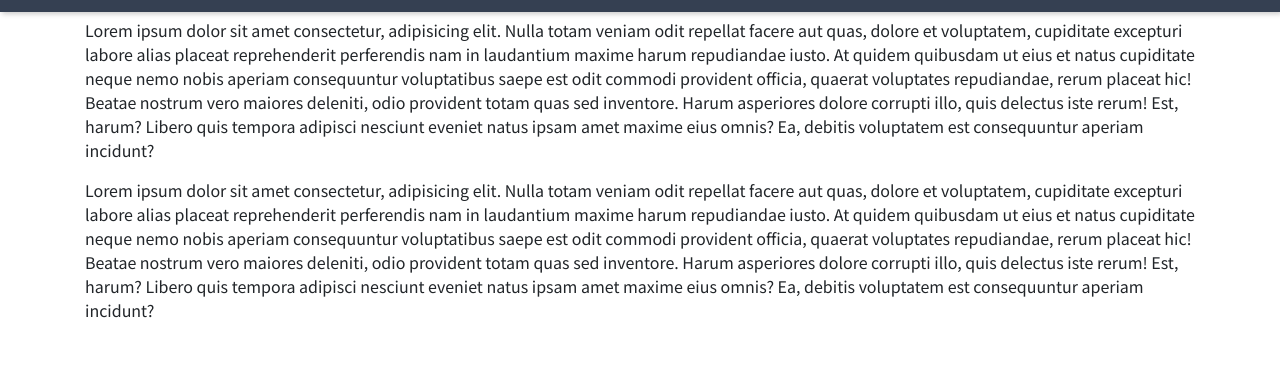
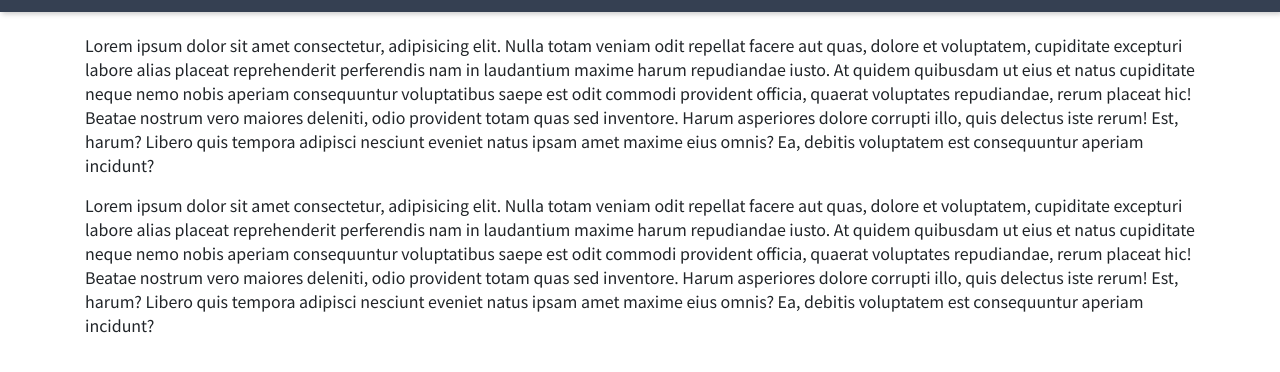
Before and after one commit to 120061203/website0730, a plain HTML site: page index.html in a window 1280 px wide. Shown: the part 88-460 px from the top of the page. Drawn offline with nearby package versions, Linux system fonts and the light colour scheme.

Commit message:
Update style.css

```diff
--- a/css/style.css
+++ b/css/style.css
@@ -3,7 +3,9 @@
     font-family: 'Noto Sans TC';
 }
 
-
+body{
+    padding-top: 120px;
+}
 .header{
     width:100%;
     height: 100px;
@@ -85,5 +87,5 @@
 .container{
 
     position: relative;
-    top:105px;
+    /* top:105px; */
 }
```
